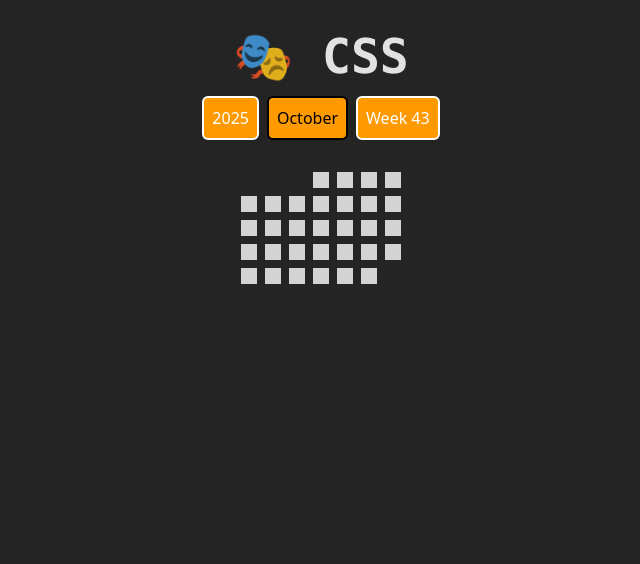
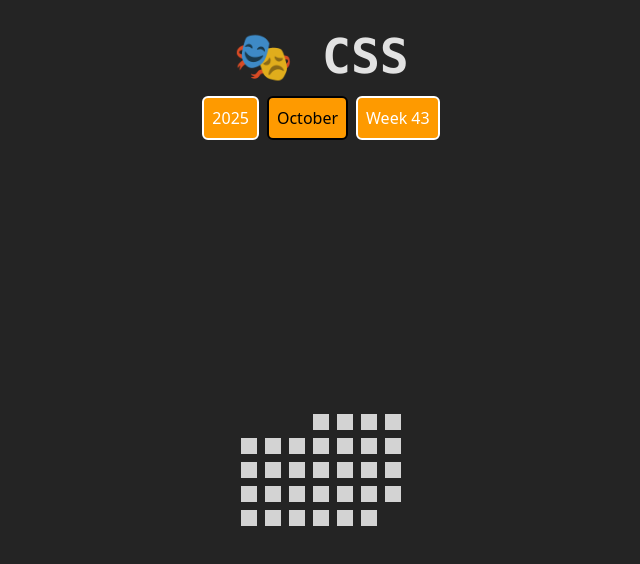
Before and after one commit to EliranSun/blocks-v2, a React (Vite) app: page / in a window 1280 px wide. Shown: the top 564 px of the page, without its empty margins (319-959 px from the left). Built offline with nearby package versions, Linux system fonts and the light colour scheme.

Commit message:
Center grid layout

```diff
--- a/src/App.css
+++ b/src/App.css
@@ -2,4 +2,5 @@
   max-width: 1280px;
   margin: 0 auto;
   text-align: center;
+  height: 100dvh;
 }
--- a/src/App.jsx
+++ b/src/App.jsx
@@ -4,6 +4,7 @@ import { format } from 'date-fns';
 import { useState } from 'react';
 import { View, Habits } from './constants';
 import { Blocks } from './Blocks';
+import classNames from 'classnames';
 
 const today = new Date();
 
@@ -12,7 +13,9 @@ function App() {
   const [view, setView] = useState(View.MONTH);
 
   return (
-    <section className='flex items-center justify-center flex-col gap-8 p-8'>
+    <section className={classNames('flex items-center justify-center flex-col gap-8 p-8', {
+      "h-full": view !== View.YEAR
+    })}>
       <div className='flex flex-col gap-4'>
         <h1
           onClick={() => {
@@ -45,7 +48,7 @@ function App() {
           </Button>
         </div>
       </div>
-      <div className='flex items-center justify-center'>
+      <div className='flex items-center justify-center h-full grow-1'>
         <Blocks view={view} date={today} color={habit.color} blockKey={habit.name} />
       </div>
     </section>
--- a/src/Blocks.jsx
+++ b/src/Blocks.jsx
@@ -124,7 +124,7 @@ export const Blocks = ({ blockKey, view, date, color }) => {
     }
 
     return (
-        <div className="w-[90vw] max-w-4xl flex flex-col items-start overflow-x-auto space-y-2 mx-auto">
+        <div className="w-[90vw] max-w-4xl flex flex-col items-center overflow-x-auto space-y-2 mx-auto">
             <div className={classNames('w-fit grid gap-2 mx-auto grid-cols-7')}>
                 {blocksData.map((block, index) => (
                     <Block
--- a/src/index.css
+++ b/src/index.css
@@ -19,4 +19,5 @@ body {
   margin: 0;
   min-width: 320px;
   min-height: 100vh;
+  height: 100%;
 }
```
